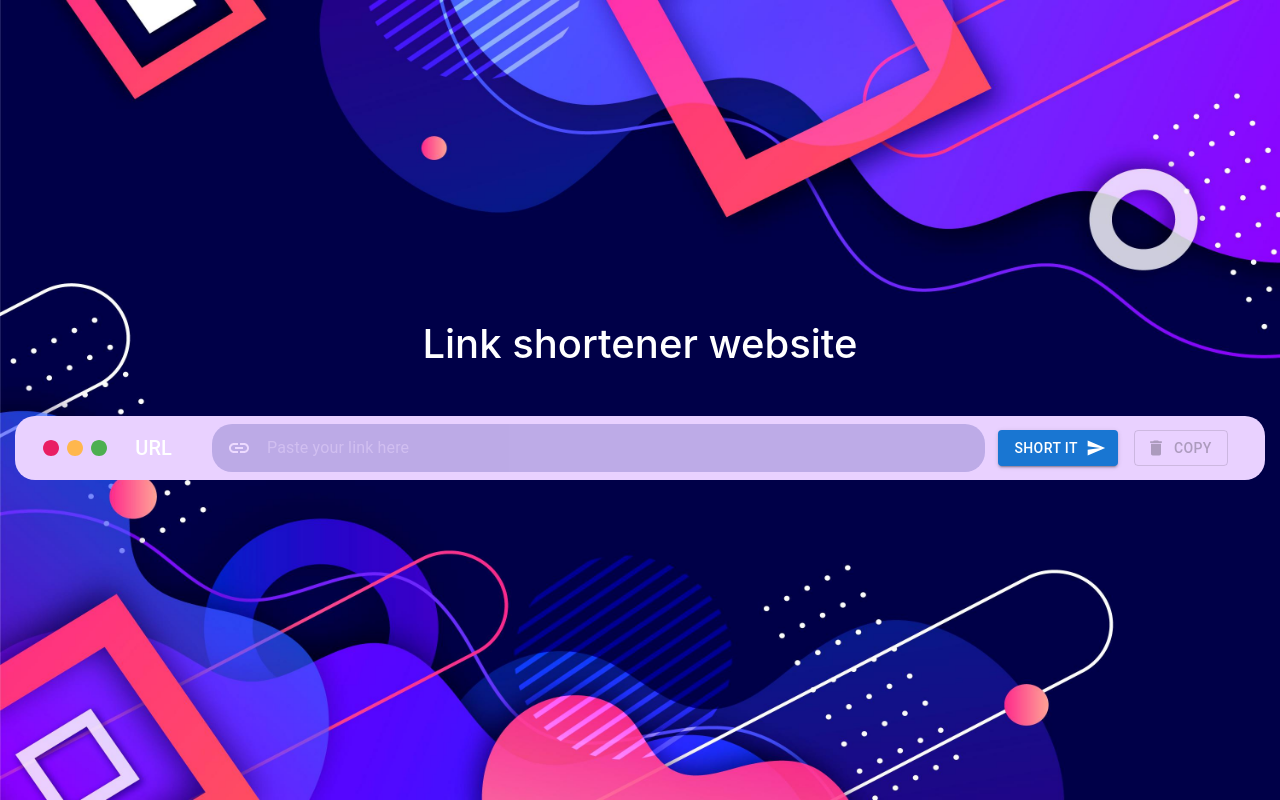
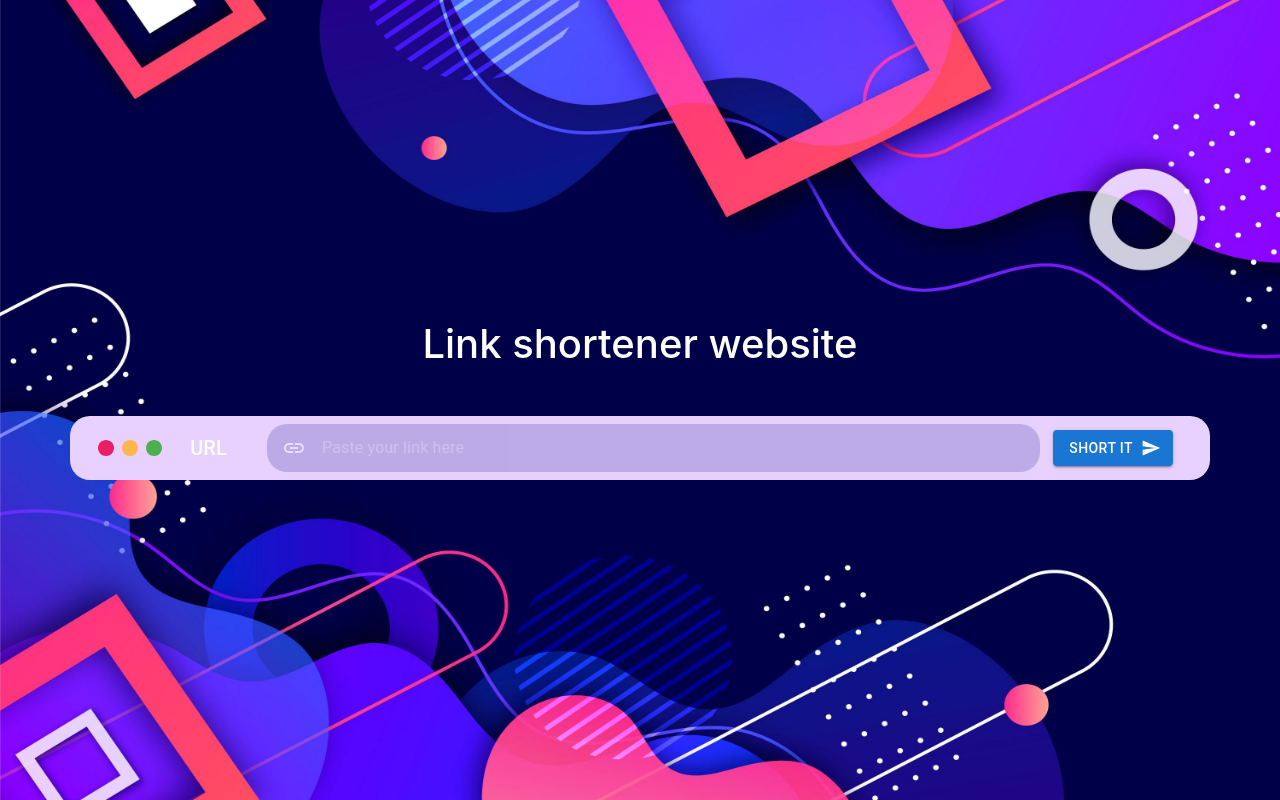
Before and after one commit to ThuryaNasser/Link-shortener-website, a React (Create React App) app: page / in a window 1280 px wide. Built offline with nearby package versions, Linux system fonts and the light colour scheme.

Commit message:
add api to short the link

```diff
--- a/src/components/ShortenerButton.js
+++ b/src/components/ShortenerButton.js
@@ -1,29 +1,35 @@
 import React from 'react';
 import Button from '@mui/material/Button';
-import DeleteIcon from '@mui/icons-material/Delete';
 import SendIcon from '@mui/icons-material/Send';
 import Stack from '@mui/material/Stack';
 
 const ShortenerButton = (props) => {
-    const jenratenewurl = () => {
+  const {
+    longUrl = '',
+    setShortUrl=()=>{},
+  } = props
+  const shortUrlService=()=> {
+    fetch('https://api-ssl.bitly.com/v4/shorten', {
+      method: 'POST',
+      headers: {
+        'Authorization': 'Bearer bafc1e3be3aa6cf1be314eb910e6baca622be716',
+        'Content-Type': 'application/json',
+      },
+      body: JSON.stringify({ "long_url": longUrl, "domain": "bit.ly" })
+    })
+      .then(response => response.json())
+      .then(data => {setShortUrl(data.link);})
+      .catch(e => setShortUrl(e));
+    }
 
-      }
     return (
-        <Stack direction="row"  className="shortener-button" spacing={2} >
+    <Stack direction="row" className="shortener-button">
       <Button
         variant="contained"
         endIcon={<SendIcon />}
-                onClick={() => {
-                    alert('clicked');
-                  }}
+        onClick={shortUrlService}
       >
         SHORT IT
-                </Button>
-                <Button
-                variant="outlined"
-                 startIcon={<DeleteIcon />}
-                 disabled>
-                    COPY
       </Button>
     </Stack>
   );
```
Lines whose indentation alone changed are shown as unchanged.
